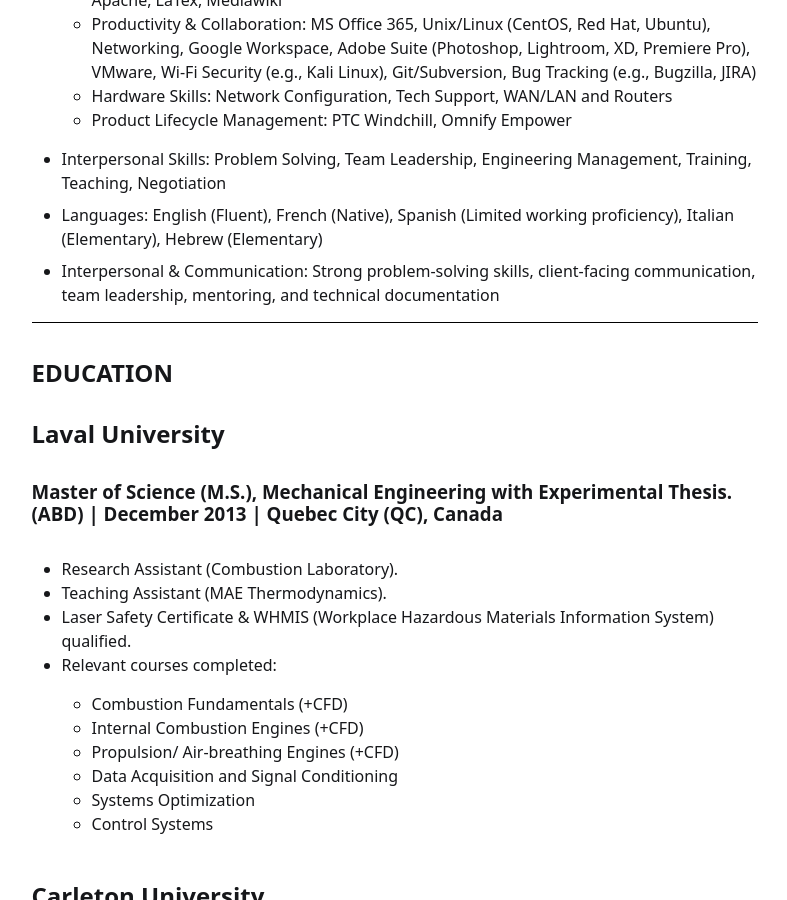
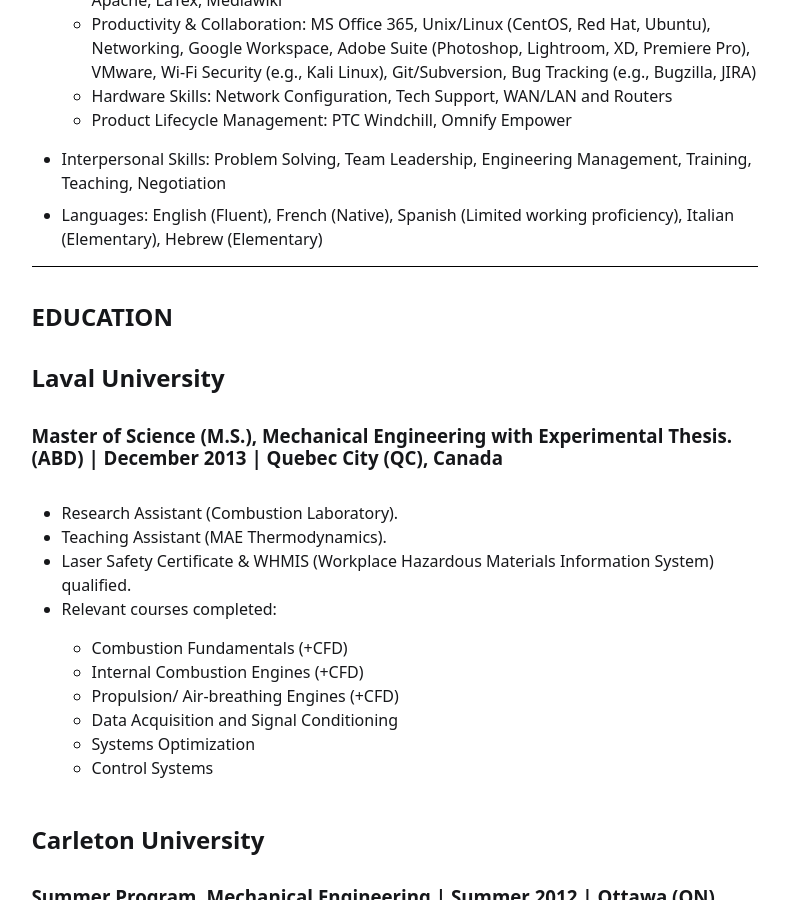
Before and after one commit to casagou/joa, a Jekyll site: the page built from index.md, in a window 1280 px wide and 900 px high, scrolled down 7914 px. Shown: the whole window, without its empty margins (330-1117 px from the left). Built offline with Jekyll 4.4.1, drawn with Linux system fonts in a browser that asks for light colours.

Commit message:
Update index.md

```diff
--- a/index.md
+++ b/index.md
@@ -189,8 +189,6 @@ Mechanical and aerospace engineer with over 12 years of experience leading multi
 + Interpersonal Skills:  Problem Solving, Team Leadership, Engineering Management, Training, Teaching, Negotiation
 
 + Languages:  English (Fluent), French (Native), Spanish (Limited working proficiency), Italian (Elementary), Hebrew (Elementary)
-
-+ Interpersonal & Communication:  Strong problem-solving skills, client-facing communication, team leadership, mentoring, and technical documentation
 
 ----
 
```
